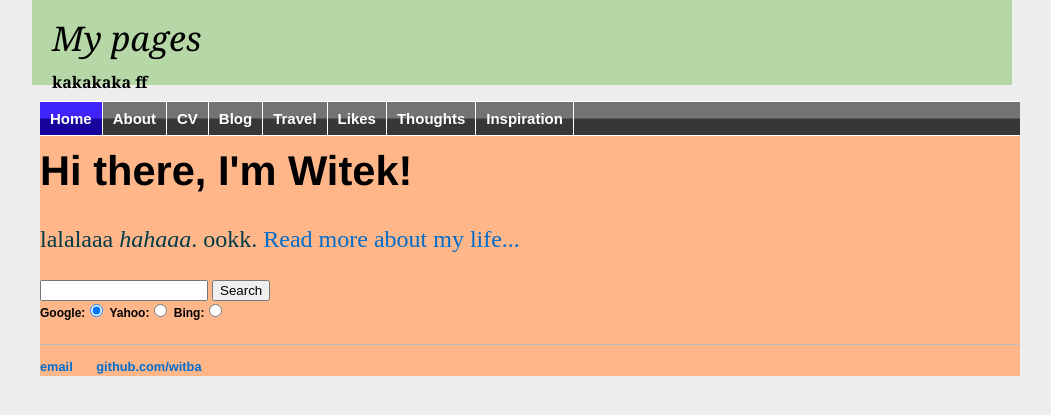
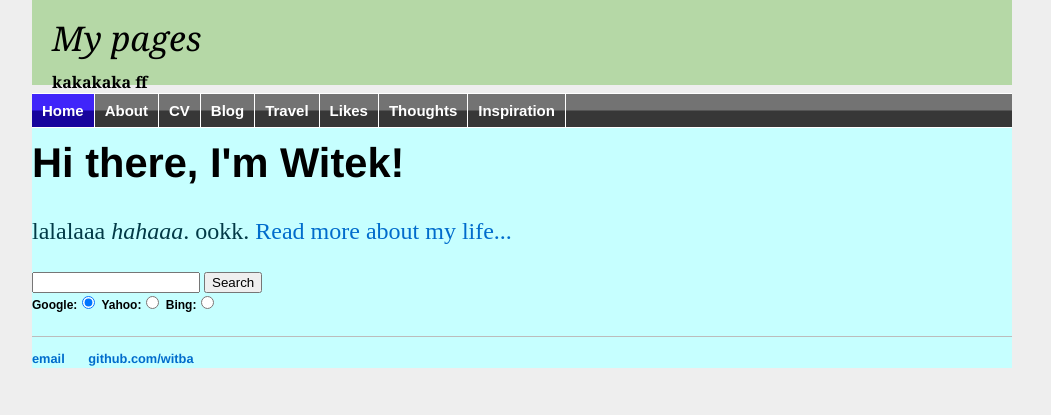
Before and after one commit to witba/witba.github.io, a Jekyll site: the page built from index.html, in a window 1280 px wide. Shown: the top 415 px of the page, without its empty margins (118-1169 px from the left). Built offline with Jekyll 4.4.1, drawn with Linux system fonts in a browser that asks for light colours.

Commit message:
Update main.css

```diff
--- a/css/main.css
+++ b/css/main.css
@@ -11,8 +11,7 @@ background: #b5d8a6;
 }
 #style_content {
 width: 100%;
-margin: 8px;
-background: #ffb689;
+background: #c6ffff;
 }
 #style_title {
 padding-top: 15px;
```
